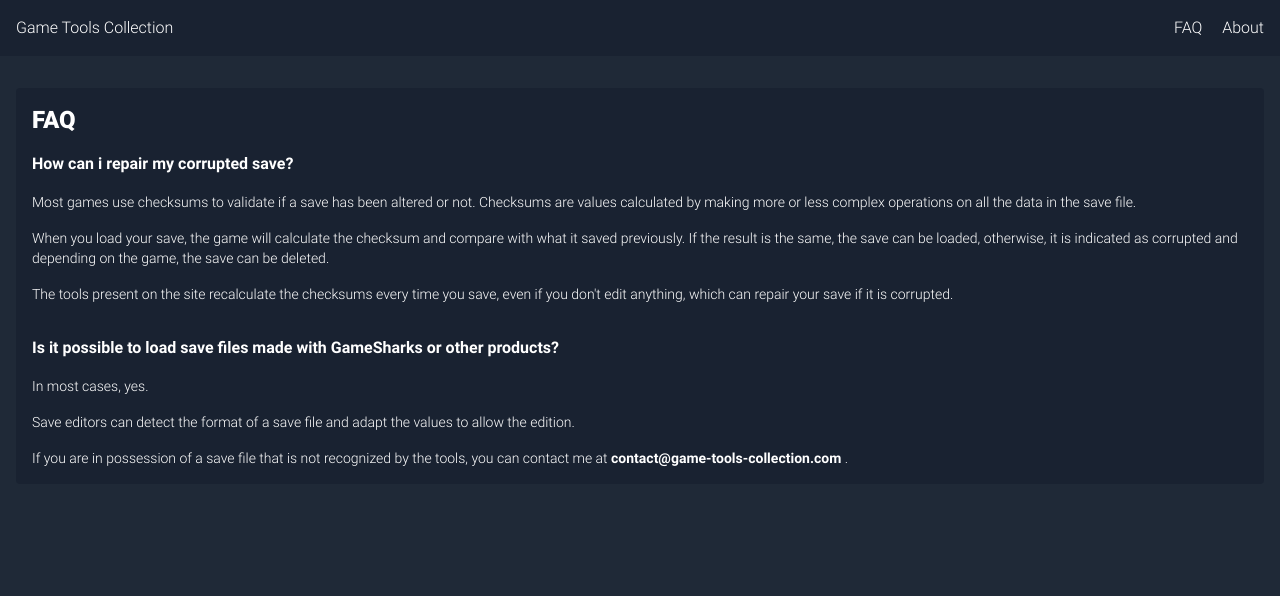
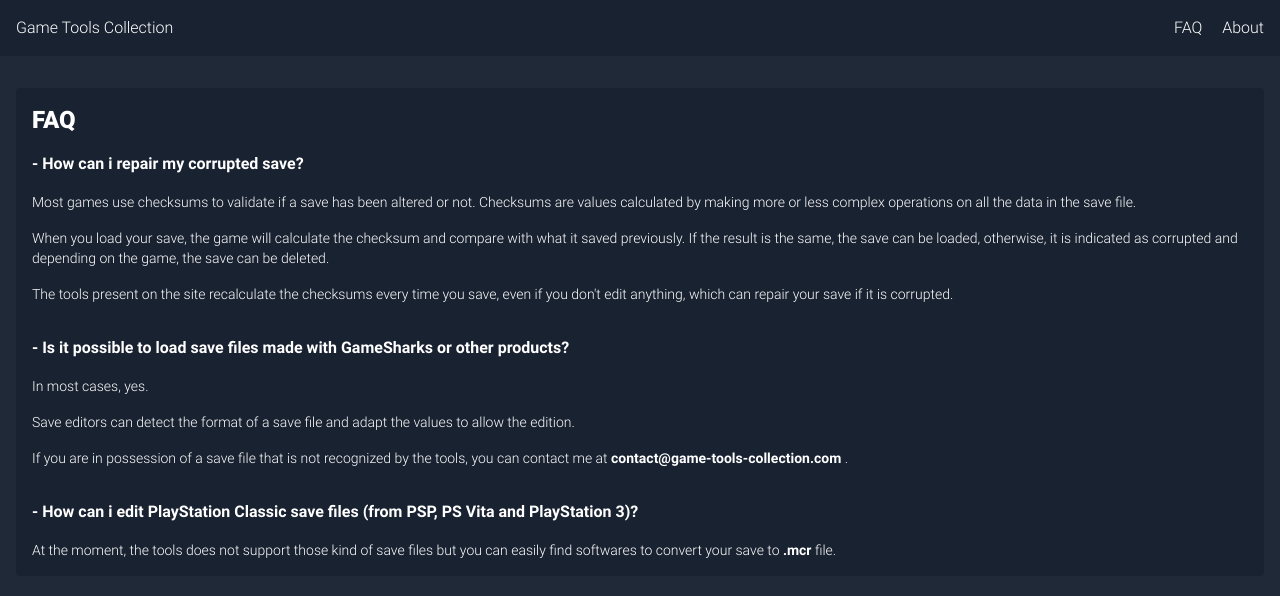
Before and after one commit to RyudoSynbios/game-tools-collection, a SvelteKit app: page /faq in a window 1280 px wide. Shown: the top 596 px of the page. Built offline with nearby package versions, Linux system fonts and the light colour scheme.

Commit message:
feat: update FAQ

```diff
--- a/src/routes/faq/+page.svelte
+++ b/src/routes/faq/+page.svelte
@@ -7,7 +7,7 @@
 
 <div class="gtc-faq">
   <h1>FAQ</h1>
-  <h2>How can i repair my corrupted save?</h2>
+  <h2>- How can i repair my corrupted save?</h2>
   <p>
     Most games use checksums to validate if a save has been altered or not.
     Checksums are values calculated by making more or less complex operations on
@@ -25,7 +25,7 @@
     corrupted.
   </p>
   <h2>
-    Is it possible to load save files made with GameSharks or other products?
+    - Is it possible to load save files made with GameSharks or other products?
   </h2>
   <p>In most cases, yes.</p>
   <p>
@@ -37,6 +37,14 @@
     you can contact me at <a href="mailto:contact@game-tools-collection.com">
       contact@game-tools-collection.com
     </a>.
+  </p>
+  <h2>
+    - How can i edit PlayStation Classic save files (from PSP, PS Vita and
+    PlayStation 3)?
+  </h2>
+  <p>
+    At the moment, the tools does not support those kind of save files but you
+    can easily find softwares to convert your save to <strong>.mcr</strong> file.
   </p>
 </div>
 
```
